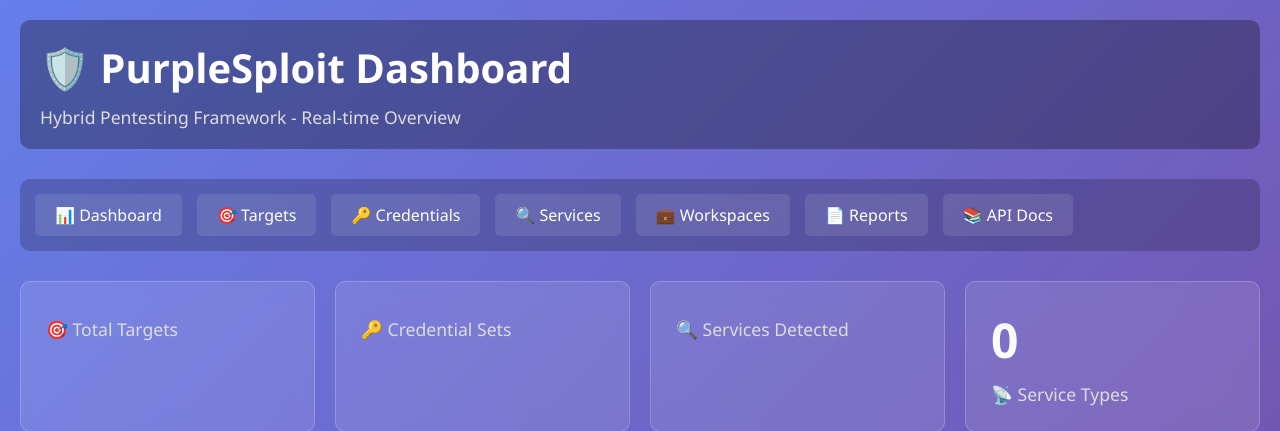
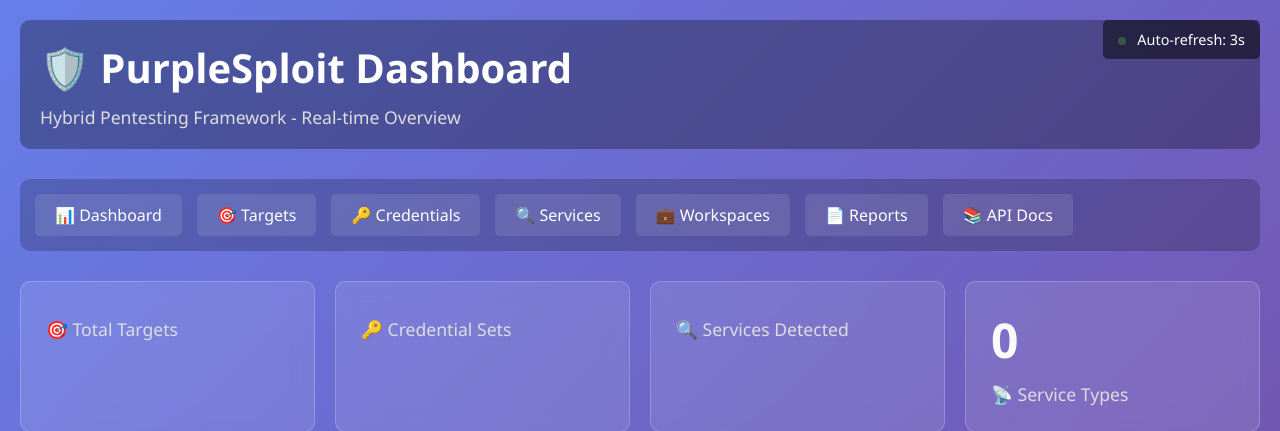
Before and after one commit to jeremylaratro/purplesploit, a Python web app: template python/purplesploit/web/templates/dashboard.html in a window 1280 px wide. Shown: the top 431 px of the page. Run offline with Jinja, Linux system fonts and the light colour scheme; the template is opened without the code that fills it, so the values that code supplies are empty.

Commit message:
Fix dashboard to display session data from core database
Critical fix: Dashboard was using wrong database path, causing it to read from a different database than the CLI writes to.

Root cause:
- CLI: Path(__file__).parent.parent.parent from python/purplesploit/main.py = /home/user/purplesploit
- Dashboard: Path(__file__).parent.parent.parent from python/purplesploit/web/dashboard.py = /home/user/purplesploit/python
- Different paths = different database files = no data in dashboard

Solution:
1. Fixed dashboard.py to use .parent.parent.parent.parent (4 levels) to reach project root
2. Both CLI and dashboard now use: /home/user/purplesploit/.data/purplesploit.db
3. Added auto-refresh to dashboard (3 second interval) for real-time updates

Changes:
- dashboard.py: Fixed project root path calculation
- dashboard.html: Added auto-refresh JavaScript and visual indicator

Dashboard now shows live data from CLI sessions and updates automatically every 3 seconds.

```diff
--- a/python/purplesploit/web/dashboard.py
+++ b/python/purplesploit/web/dashboard.py
@@ -42,7 +42,8 @@
     db_path = os.getenv('PURPLESPLOIT_DB')
 else:
     # Default: project_root/.data/purplesploit.db
-    project_root = Path(__file__).parent.parent.parent
+    # Navigate from python/purplesploit/web/dashboard.py -> project root
+    project_root = Path(__file__).parent.parent.parent.parent
     data_dir = project_root / '.data'
     data_dir.mkdir(exist_ok=True)
     db_path = str(data_dir / 'purplesploit.db')
--- a/python/purplesploit/web/templates/dashboard.html
+++ b/python/purplesploit/web/templates/dashboard.html
@@ -111,9 +111,42 @@
         }
         .service-count { font-size: 2em; font-weight: bold; }
         .service-name { font-size: 0.9em; color: #ddd; margin-top: 5px; }
+        .auto-refresh {
+            position: fixed;
+            top: 20px;
+            right: 20px;
+            background: rgba(0,0,0,0.5);
+            padding: 10px 15px;
+            border-radius: 5px;
+            font-size: 0.9em;
+            z-index: 1000;
+        }
+        .refresh-indicator {
+            display: inline-block;
+            width: 8px;
+            height: 8px;
+            background: #4CAF50;
+            border-radius: 50%;
+            margin-right: 8px;
+            animation: pulse 2s infinite;
+        }
+        @keyframes pulse {
+            0%, 100% { opacity: 1; }
+            50% { opacity: 0.3; }
+        }
     </style>
+    <script>
+        // Auto-refresh dashboard every 3 seconds
+        setTimeout(function() {
+            location.reload();
+        }, 3000);
+    </script>
 </head>
 <body>
+    <div class="auto-refresh">
+        <span class="refresh-indicator"></span>
+        Auto-refresh: 3s
+    </div>
     <div class="container">
         <header>
             <h1>🛡️ PurpleSploit Dashboard</h1>
```
